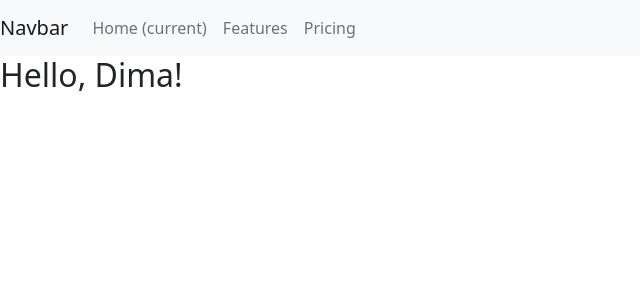
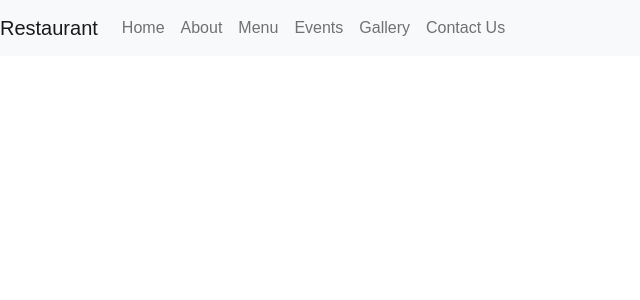
Before and after one commit to luxoff/studyDjango, a Django app: page / in a window 1280 px wide. Shown: the top 300 px of the page, without its empty margins (0-640 px from the left). Run offline with Django 3.2, Linux system fonts and the light colour scheme.

Commit message:
added style.css, changed index.html and base.html

```diff
--- /dev/null
+++ b/main/assets/css/style.css
@@ -0,0 +1,4 @@
+body{
+    font-family: "Poppins", sans-serif;
+    color: #444444;
+}
--- a/main/templates/index.html
+++ b/main/templates/index.html
@@ -1,9 +1,10 @@
 {% extends 'base.html' %}
 
 {% block content %}
+    <section id="home">
+        <div class="container">
 
-<section>
-    <h2>Hello, Dima!</h2>
-</section>
+        </div>
+    </section>
 
 {% endblock %}
--- a/main/views.py
+++ b/main/views.py
@@ -1,7 +1,7 @@
 from django.shortcuts import render
 
 
-# Create your views here.
-
 def main(request):
-    return render(request, 'index.html')
+    page_title = "Restaurant — Index"
+    # В {} передаём переменные (контекст) в разметку
+    return render(request, 'index.html', {'page_title': page_title})
--- a/templates/base.html
+++ b/templates/base.html
@@ -3,15 +3,16 @@
 <head>
     <meta charset="utf-8">
     <meta name="viewport" content="width=device-width, initial-scale=1">
-    <title>Title</title>
+    <title>{{ page_title }}</title>
     <!-- Bootstrap core CSS -->
     <link href="https://cdn.jsdelivr.net/npm/bootstrap@5.0.0-beta1/dist/css/bootstrap.min.css" rel="stylesheet"
           integrity="sha384-giJF6kkoqNQ00vy+HMDP7azOuL0xtbfIcaT9wjKHr8RbDVddVHyTfAAsrekwKmP1" crossorigin="anonymous">
+    <link href="assets/css/style.css" rel="stylesheet">
 </head>
 <body>
 <header>
     <nav class="navbar navbar-expand-lg navbar-light bg-light">
-        <a class="navbar-brand" href="#">Navbar</a>
+        <a class="navbar-brand" href="#">Restaurant</a>
         <button class="navbar-toggler" type="button" data-toggle="collapse" data-target="#navbarNav"
                 aria-controls="navbarNav" aria-expanded="false" aria-label="Toggle navigation">
             <span class="navbar-toggler-icon"></span>
@@ -19,13 +20,22 @@
         <div class="collapse navbar-collapse" id="navbarNav">
             <ul class="navbar-nav">
                 <li class="nav-item active">
-                    <a class="nav-link" href="#">Home <span class="sr-only">(current)</span></a>
+                    <a class="nav-link" href="">Home</a>
                 </li>
                 <li class="nav-item">
-                    <a class="nav-link" href="#">Features</a>
+                    <a class="nav-link" href="#about">About</a>
                 </li>
                 <li class="nav-item">
-                    <a class="nav-link" href="#">Pricing</a>
+                    <a class="nav-link" href="#menu">Menu</a>
+                </li>
+                <li class="nav-item">
+                    <a class="nav-link" href="#events">Events</a>
+                </li>
+                <li class="nav-item">
+                    <a class="nav-link" href="#gallery">Gallery</a>
+                </li>
+                <li class="nav-item">
+                    <a class="nav-link" href="#contactus">Contact Us</a>
                 </li>
             </ul>
         </div>
```
